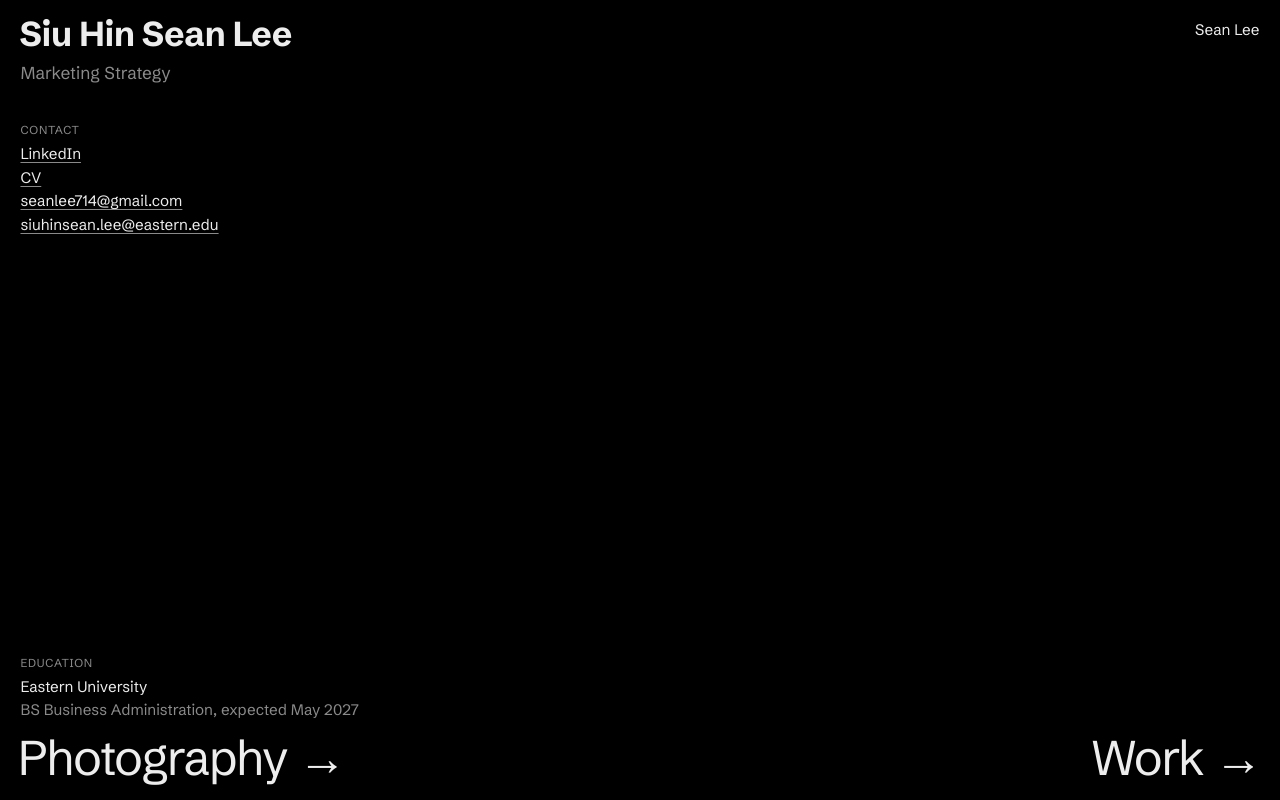
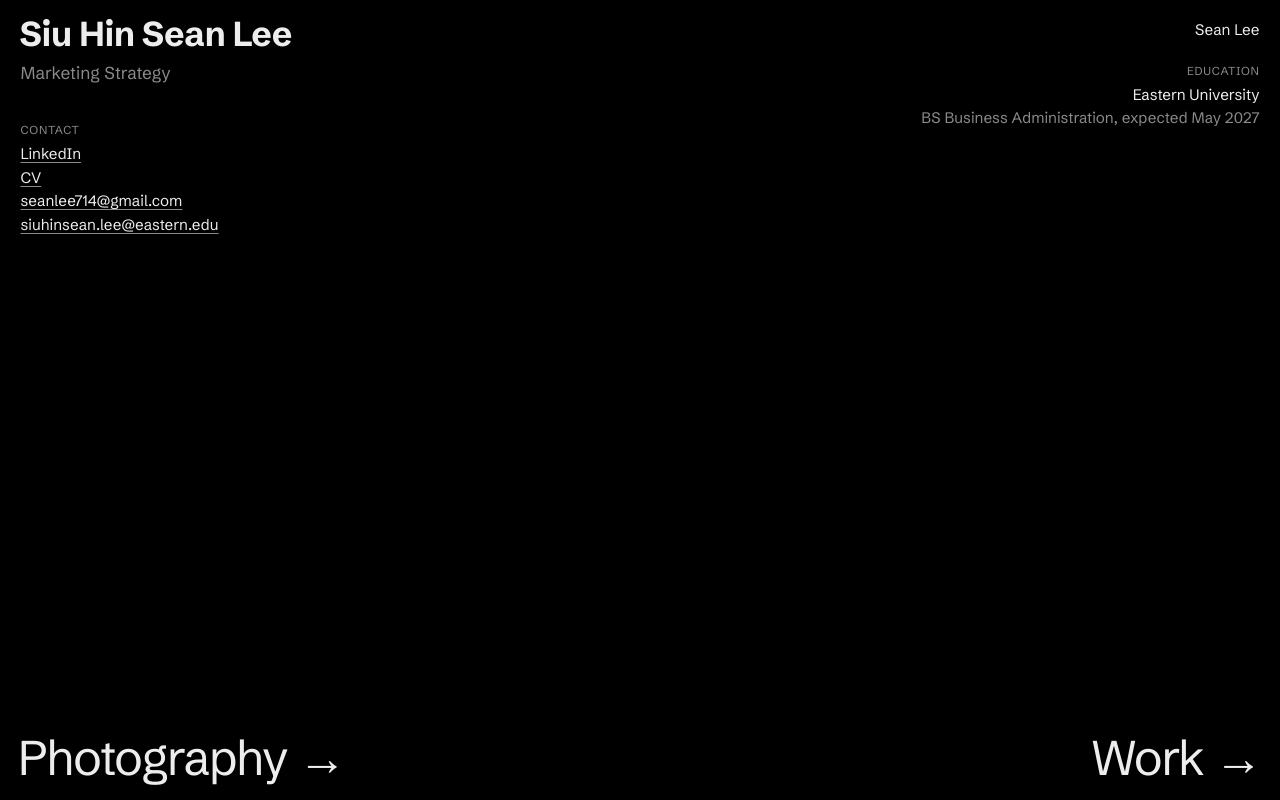
Before and after one commit to seanlee714-lgtm/siuhinseanlee, a plain HTML site: page index.html in a window 1280 px wide. Drawn offline with Linux system fonts and the light colour scheme.

Commit message:
Education moves to top right under Sean Lee
Co-Authored-By: Claude Opus 5.5 <noreply@anthropic.com>

```diff
--- a/index.html
+++ b/index.html
@@ -18,14 +18,16 @@
 </head>
 <body>
 <main class="front" id="front">
-  <a class="who" href="#front">Sean Lee</a>
+  <div class="tr">
+    <a class="who" href="#front">Sean Lee</a>
+    <p class="grad"><span class="k">Education</span><span>Eastern University</span><span class="dim">BS Business Administration, expected May 2027</span></p>
+  </div>
   <div class="col">
     <h1><b>Siu Hin Sean Lee</b><span>Marketing Strategy</span></h1>
     <p><span class="k">Contact</span><a class="u" href="https://www.linkedin.com/in/sean-lee-9a9594276/" target="_blank" rel="noopener">LinkedIn</a>
        <a class="u" href="media/Sean-Lee-CV.pdf" target="_blank" rel="noopener">CV</a>
        <a class="u" href="mailto:seanlee714@gmail.com">seanlee714@gmail.com</a>
        <a class="u" href="mailto:siuhinsean.lee@eastern.edu">siuhinsean.lee@eastern.edu</a></p>
-    <p class="grad"><span class="k">Education</span><span>Eastern University</span><span class="dim">BS Business Administration, expected May 2027</span></p>
   </div>
   <button class="to-work" type="button" data-go="work">Work →</button>
   <button class="to-work to-photo" type="button" data-open="p-photo">Photography →</button>
--- a/style.css
+++ b/style.css
@@ -181,3 +181,10 @@ dialog[open] { animation: fade .35s ease both; }
   .to-work { grid-column: 1 / -1; justify-self: end; }
   .to-photo { grid-column: 1 / -1; justify-self: start; }
 }
+
+/* top right: name tag with education under it */
+.tr { grid-column: 2; grid-row: 1; justify-self: end; align-self: start; display: grid; justify-items: end; gap: clamp(20px, 3vh, 32px); text-align: right; }
+.tr .who { grid-column: auto; justify-self: end; }
+.tr .grad { margin: 0; display: grid; justify-items: end; gap: .25em; font-size: clamp(.95rem, 1vw, 1.05rem); }
+.tr .grad .k { margin-bottom: .2em; font-size: .72rem; letter-spacing: .06em; text-transform: uppercase; }
+@media (max-width: 760px) { .tr { grid-column: 1 / -1; } }
```
